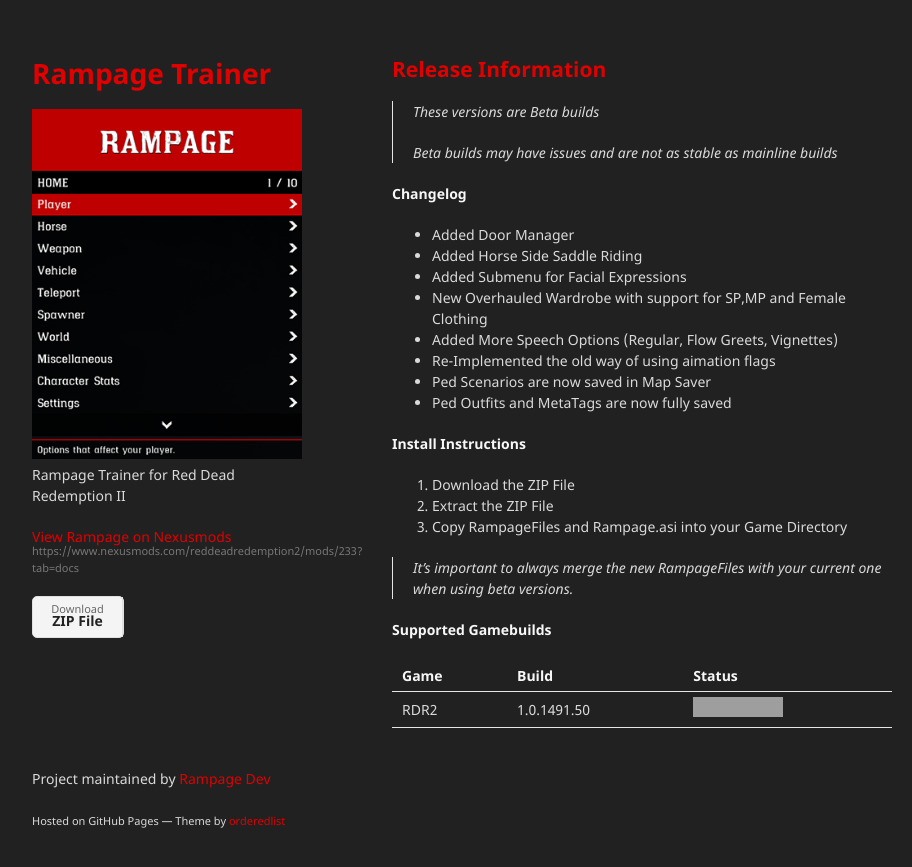
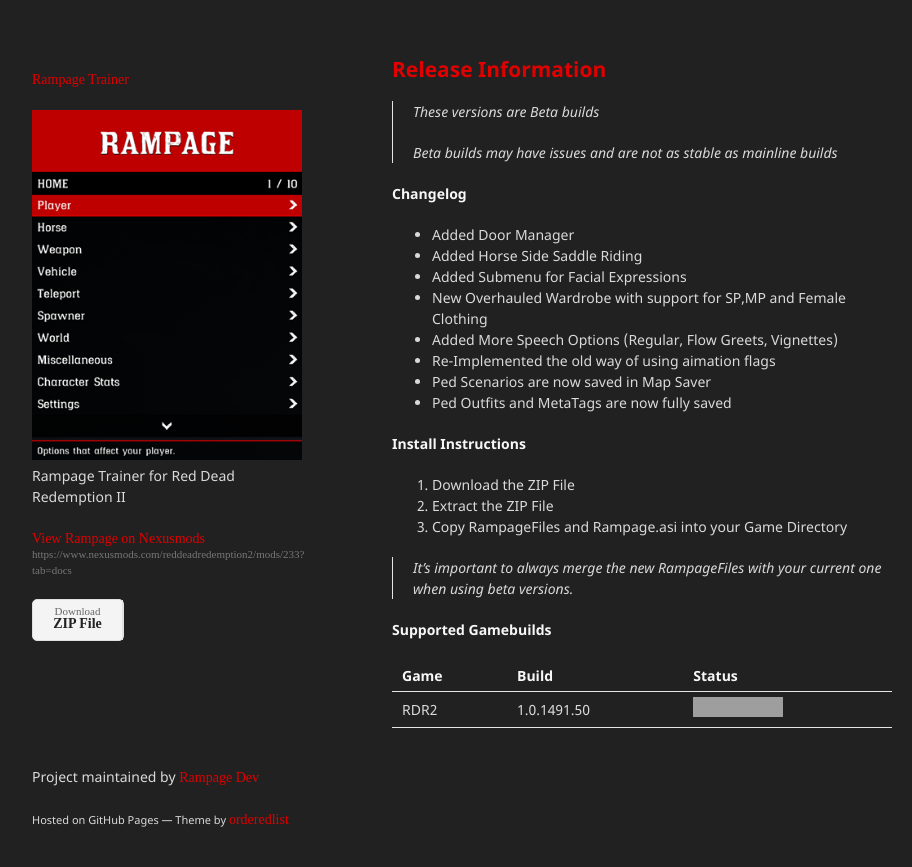
Before and after one commit to rampage-trainer/rdr2beta, a Jekyll site: the page built from index.md, in a window 1280 px wide. Shown: the top 867 px of the page, without its empty margins (178-1090 px from the left). Built offline with Jekyll 4.4.1, drawn with Linux system fonts in a browser that asks for light colours; some web fonts are replaced; our own code applies the rules of GitHub Pages for plain Markdown files; grey boxes are pictures that could not be loaded.

Commit message:
Lino Font

```diff
--- a/_sass/fonts.scss
+++ b/_sass/fonts.scss
@@ -53,3 +53,13 @@
        url('../fonts/Noto-Sans-700italic/Noto-Sans-700italic.ttf') format('truetype'),
        url('../fonts/Noto-Sans-700italic/Noto-Sans-700italic.svg#NotoSans') format('svg');
 }
+
+@font-face {
+  font-family: "RDRLino-Regular";
+  src: url("https://db.onlinewebfonts.com/t/9507671abbe312810db81b4a6514f7af.eot");
+  src: url("https://db.onlinewebfonts.com/t/9507671abbe312810db81b4a6514f7af.eot?#iefix")format("embedded-opentype"),
+       url("https://db.onlinewebfonts.com/t/9507671abbe312810db81b4a6514f7af.woff2")format("woff2"),
+       url("https://db.onlinewebfonts.com/t/9507671abbe312810db81b4a6514f7af.woff")format("woff"),
+       url("https://db.onlinewebfonts.com/t/9507671abbe312810db81b4a6514f7af.ttf")format("truetype"),
+       url("https://db.onlinewebfonts.com/t/9507671abbe312810db81b4a6514f7af.svg#RDRLino-Regular")format("svg");
+  }
--- a/_sass/jekyll-theme-minimal.scss
+++ b/_sass/jekyll-theme-minimal.scss
@@ -35,6 +35,7 @@ h3, h4, h5, h6 {
 }
 
 a {
+  font: 14px/1.5 "RDRLino-Regular";
   color:#e00000;
   text-decoration:none;
 }
```
